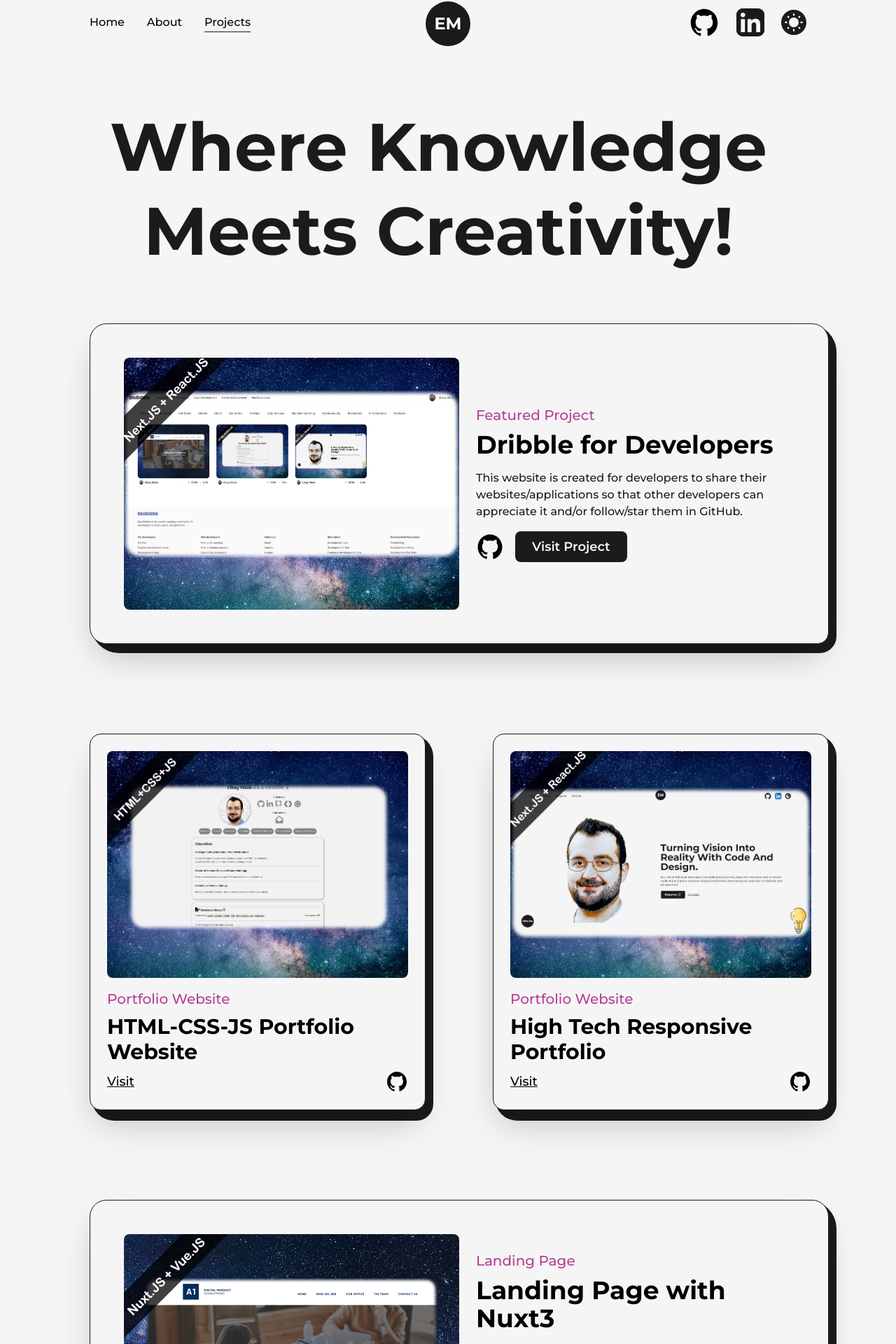
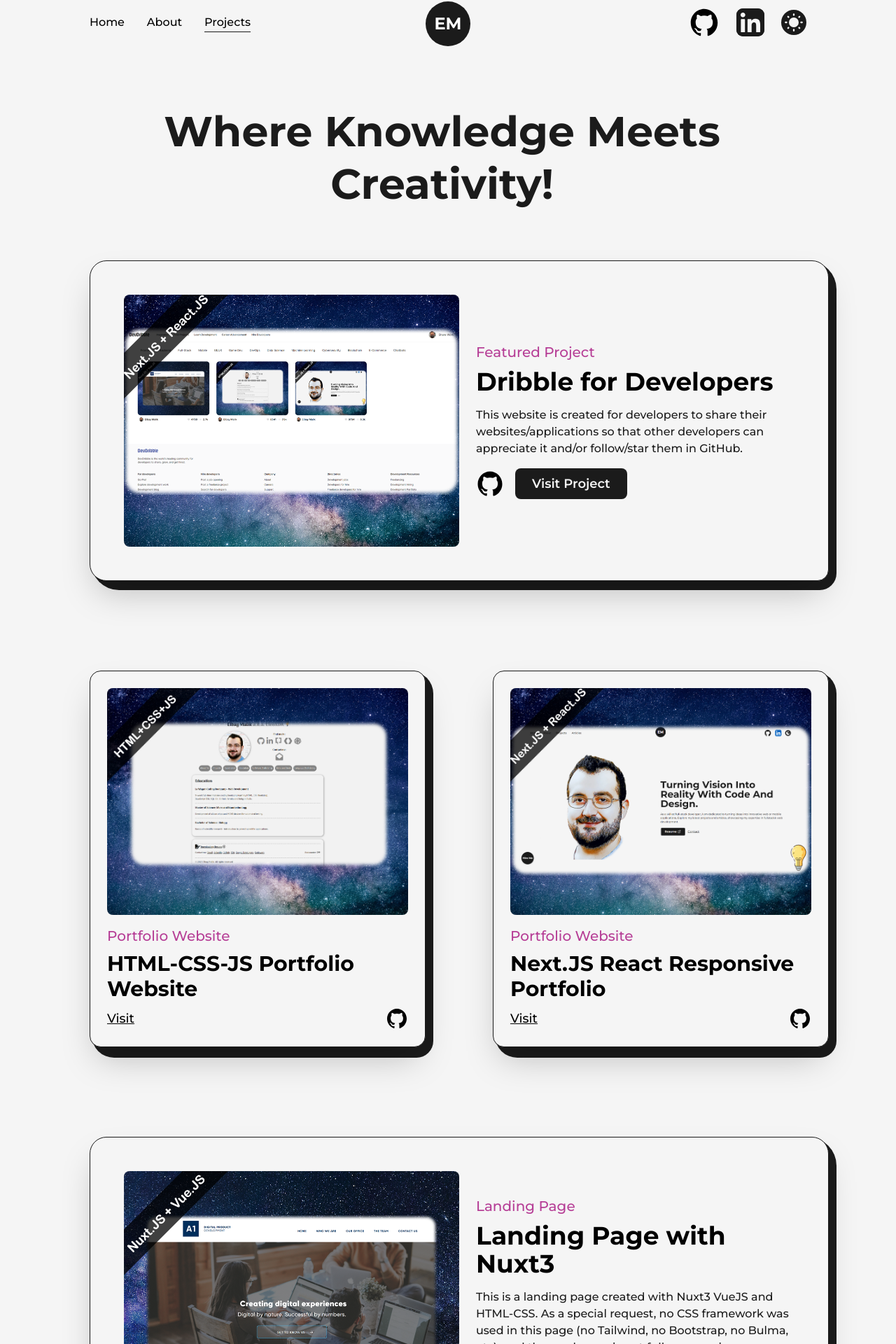
Before and after one commit to EleoXDA/elbaymalik_portfolio, a Next.js app: page /projects in a window 1280 px wide. Shown: the part 14-1934 px from the top of the page at 70% size. Built offline with nearby package versions, Linux system fonts and the light colour scheme.

Commit message:
update header text size and links

```diff
--- a/src/pages/about.js
+++ b/src/pages/about.js
@@ -50,7 +50,7 @@ export default function About() {
         <Layout className="pt-16">
           <AnimatedText
             text="Driven by Passion, Defined by Purpose!"
-            className="mb-16 !text-8xl !leading-tight lg:!text-7xl sm:!text-6xl xs:!text-4xl sm:mb-8"
+            className="mb-16 !text-6xl !leading-tight lg:!text-5xl sm:!text-4xl xs:!text-3xl sm:mb-8"
           />
 
           <div className="grid w-full grid-cols-8 gap-16 sm:gap-8">
--- a/src/pages/projects.js
+++ b/src/pages/projects.js
@@ -177,7 +177,7 @@ export default function Projects() {
         <Layout className="pt-16">
           <AnimatedText
             text="Where Knowledge Meets Creativity!"
-            className="mb-16 !text-8xl !leading-tight lg:!text-7xl sm:mb-8 sm:!text-6xl xs:!text-4xl"
+            className="mb-16 !text-6xl !leading-tight lg:!text-5xl sm:mb-8 sm:!text-4xl xs:!text-3xl"
           />
           <div className="grid grid-cols-12 gap-24 gap-y-32 xl:gap-x-16 lg:gap-x-8 md:gap-y-24 sm:gap-x-0">
             <div className="col-span-12">
@@ -195,16 +195,16 @@ export default function Projects() {
                 type="Portfolio Website"
                 title="HTML-CSS-JS Portfolio Website"
                 img={proj4}
-                link="https://www.elbaymalik.site/"
+                link="https://eleoxda.github.io/portfolio_simple//"
                 github="https://github.com/EleoXDA/portfolio_simple"
               />
             </div>
             <div className="col-span-6 sm:col-span-12">
               <Project
                 type="Portfolio Website"
-                title="High Tech Responsive Portfolio"
+                title="Next.JS React Responsive Portfolio"
                 img={proj3}
-                link="https://elbaymalik-portfolio.vercel.app/"
+                link="https://www.elbaymalik.site/"
                 github="https://github.com/EleoXDA/elbaymalik_portfolio"
               />
             </div>
@@ -212,7 +212,7 @@ export default function Projects() {
               <FeaturedProject
                 type="Landing Page"
                 title="Landing Page with Nuxt3"
-                summary="This is an open-source portfolio template that can be used by anyone. It contains columns and rows that encapsulate details about person, contact information and links to the channels/posts/websites the user is active in."
+                summary="This is a landing page created with Nuxt3 VueJS and HTML-CSS. As a special request, no CSS framework was used in this page (no Tailwind, no Bootstrap, no Bulma, etc), and thus webpage is not fully responsive."
                 img={proj2}
                 link="https://landing-page-nuxt3.vercel.app/"
                 github="https://github.com/EleoXDA/Landing_page_nuxt3"
```
